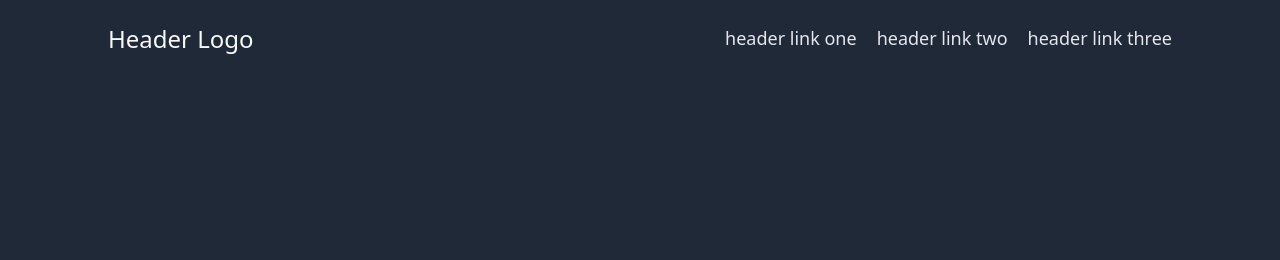
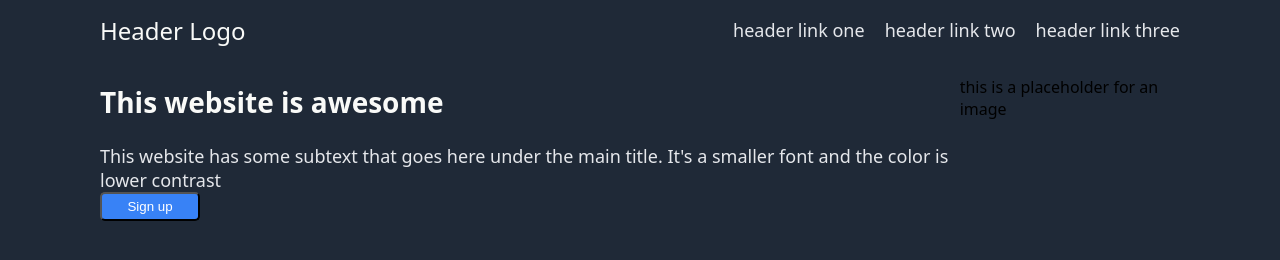
Before and after one commit to macnult/top-landing-page, a plain HTML site: page new.html in a window 1280 px wide. Drawn offline with Linux system fonts and the light colour scheme.

Commit message:
Add hero section

```diff
--- a/new.html
+++ b/new.html
@@ -21,6 +21,18 @@
             </ul>
         </nav>
     </header>
+    <!-- Hero section -->
+    <section class="split">
+    <div class="hero">
+        <h1 class="main">This website is awesome</h1>
+        <sub>This website has some subtext that goes here under the main title. It's a smaller font and the color is lower contrast</sub>
+        <button class="herobutton">Sign up</button>
+    </div>
+          <div class="image">
+        <!-- replace <p> with <img>-->
+          <p class="placeholder">this is a placeholder for an image</p>
+        </div>
+    </section>
 
 </body>
 </html>
--- a/newstyle.css
+++ b/newstyle.css
@@ -5,11 +5,12 @@ html{
 }
 body {
     background-color: #1F2937;
+    margin: 0 100px;
 }
 
 /* Header Section */
 header {
-    margin: 0 100px;
+
     display: flex;
     justify-content: space-between;
 }
@@ -36,3 +37,29 @@ a:visited,
 a:active {
     color: #E5E7EB;
 }
+.split{
+    display: flex;
+    justify-content: space-between;
+}
+.hero {
+    display: flex;
+    flex-direction: column;
+    justify-content: flex-start:
+
+}
+.main {
+    font-size: 28px;
+    font-weight: 900;
+    color: #F9FAF8;
+}
+sub {
+    font-size: 18px;
+    color: #E5E7EB;
+}
+button {
+    color: white;
+    background-color: #3882F6;
+    width: 100px;
+    border-radius: 5px;
+    padding: 5px;
+}
```
